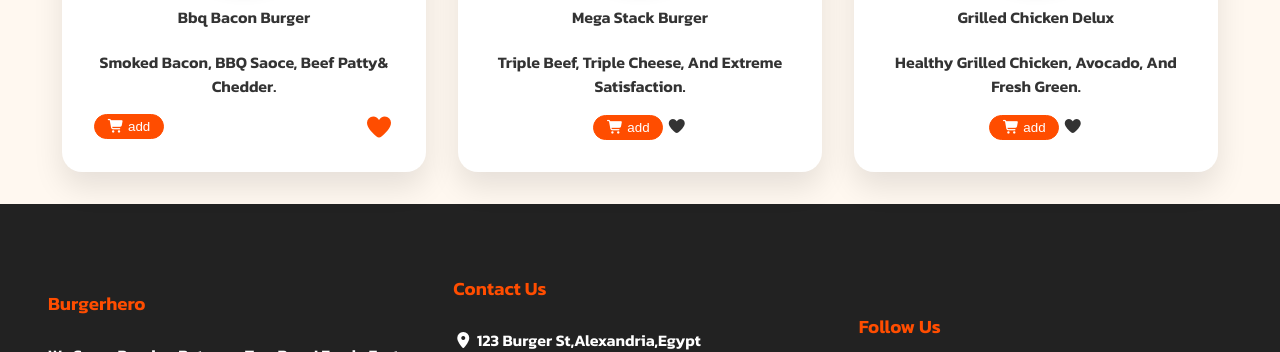
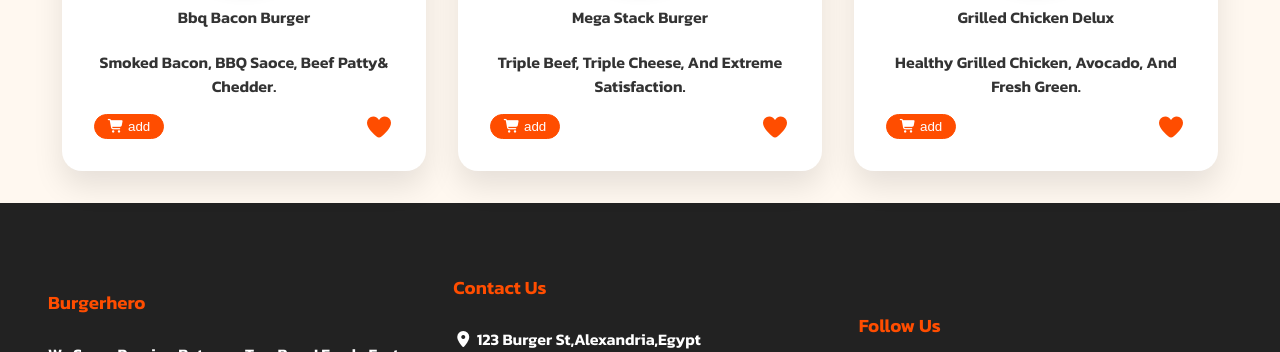
Before and after one commit to donia-201/burger-hero, a plain HTML site: page index.html in a window 1280 px wide. Shown: the part 748-1100 px from the top of the page. Drawn offline with Linux system fonts and the light colour scheme.

Commit message:
index.html was updated

```diff
--- a/index.html
+++ b/index.html
@@ -81,7 +81,7 @@
             <img src="img/amirali-mirhashemian-JqnuWlHmDfE-unsplash.jpg" alt="">
         <h4>mega stack burger </h4>
         <p>triple beef, triple cheese, and extreme satisfaction.</p>
-        <div>
+        <div class="icon">
         <button type="button">
             <i class="fas fa-shopping-cart"></i>
             add</button>
@@ -92,7 +92,7 @@
             <img src="img/amirali-mirhashemian-pucP6jZSyV4-unsplash.jpg" alt="">
             <h4>grilled chicken delux </h4>
             <p>healthy grilled chicken, avocado, and fresh green.</p>
-            <div>
+            <div class="icon">
             <button type="button">
                 <i class="fas fa-shopping-cart"></i>
                 add</button>
```
